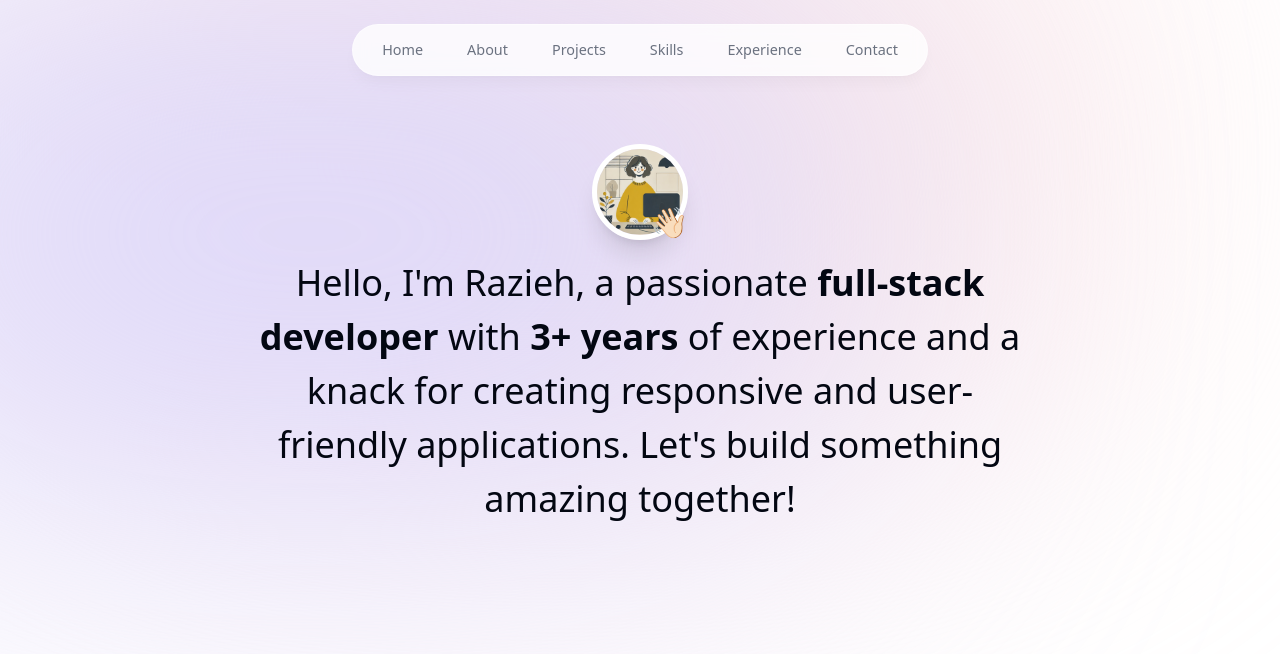
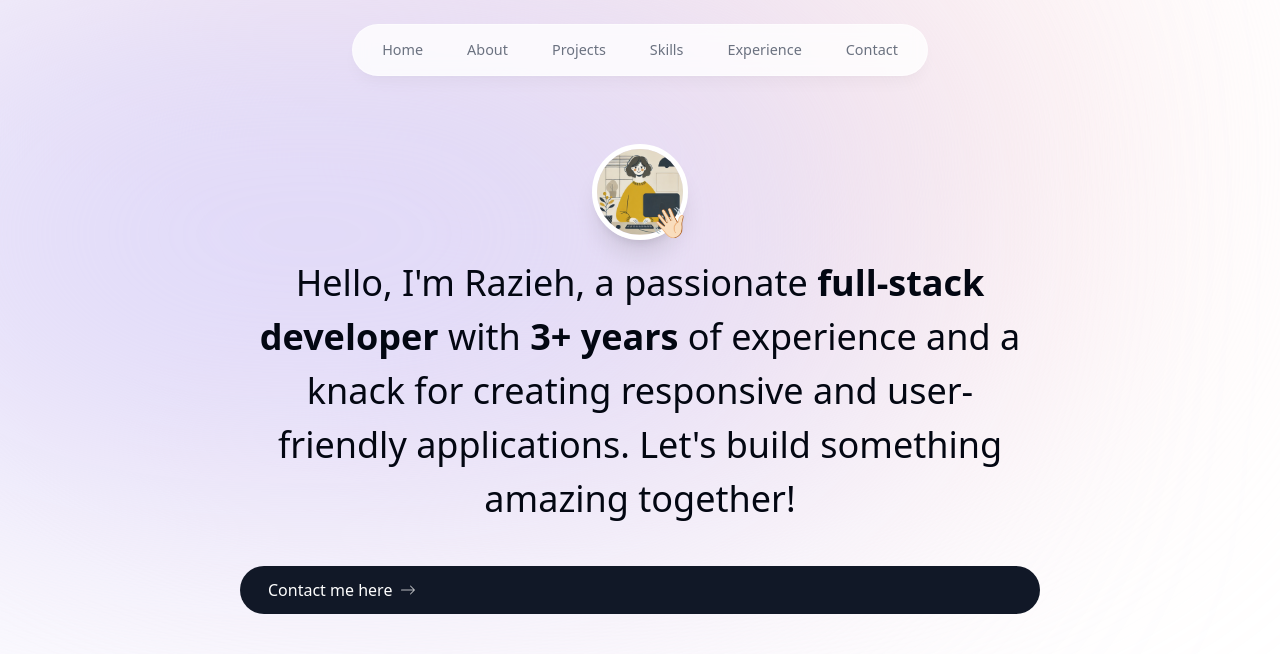
Before and after one commit to madirazz/portfolio, a Next.js app: page / in a window 1280 px wide. Shown: the top 654 px of the page. Built offline with nearby package versions, Linux system fonts and the light colour scheme.

Commit message:
Add Contact me button

```diff
--- a/components/intro.tsx
+++ b/components/intro.tsx
@@ -4,6 +4,9 @@ import React from "react";
 import Image from "next/image";
 import profileImage from "../public/profile.png";
 import { motion } from "framer-motion";
+import Link from "next/link";
+import { BsArrowRight, BsLinkedin } from "react-icons/bs";
+import { HiDownload } from "react-icons/hi";
 
 export default function Intro() {
   return (
@@ -53,6 +56,16 @@ export default function Intro() {
         for creating responsive and user-friendly applications. Let's build
         something amazing together!
       </motion.p>
+
+      <div>
+        <Link
+          href="#contact"
+          className="group bg-gray-900 text-white px-7 py-3 flex items-center gap-2 rounded-full outline-none focus:scale-110 hover:scale-110 hover:bg-gray-950 active:scale-105 transition"
+        >
+          Contact me here{" "}
+          <BsArrowRight className="opacity-70 group-hover:translate-x-1 transition" />
+        </Link>
+      </div>
     </section>
   );
 }
```
